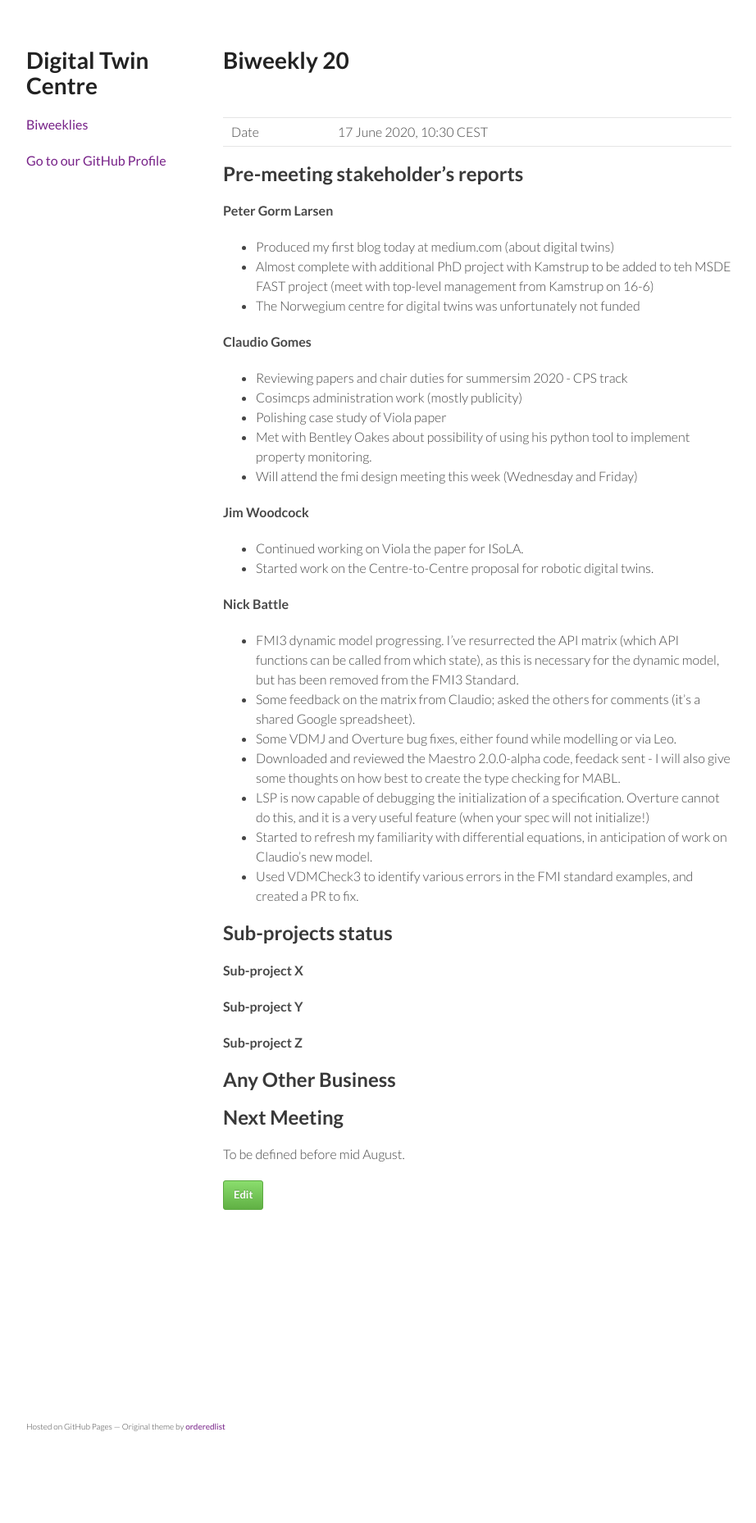
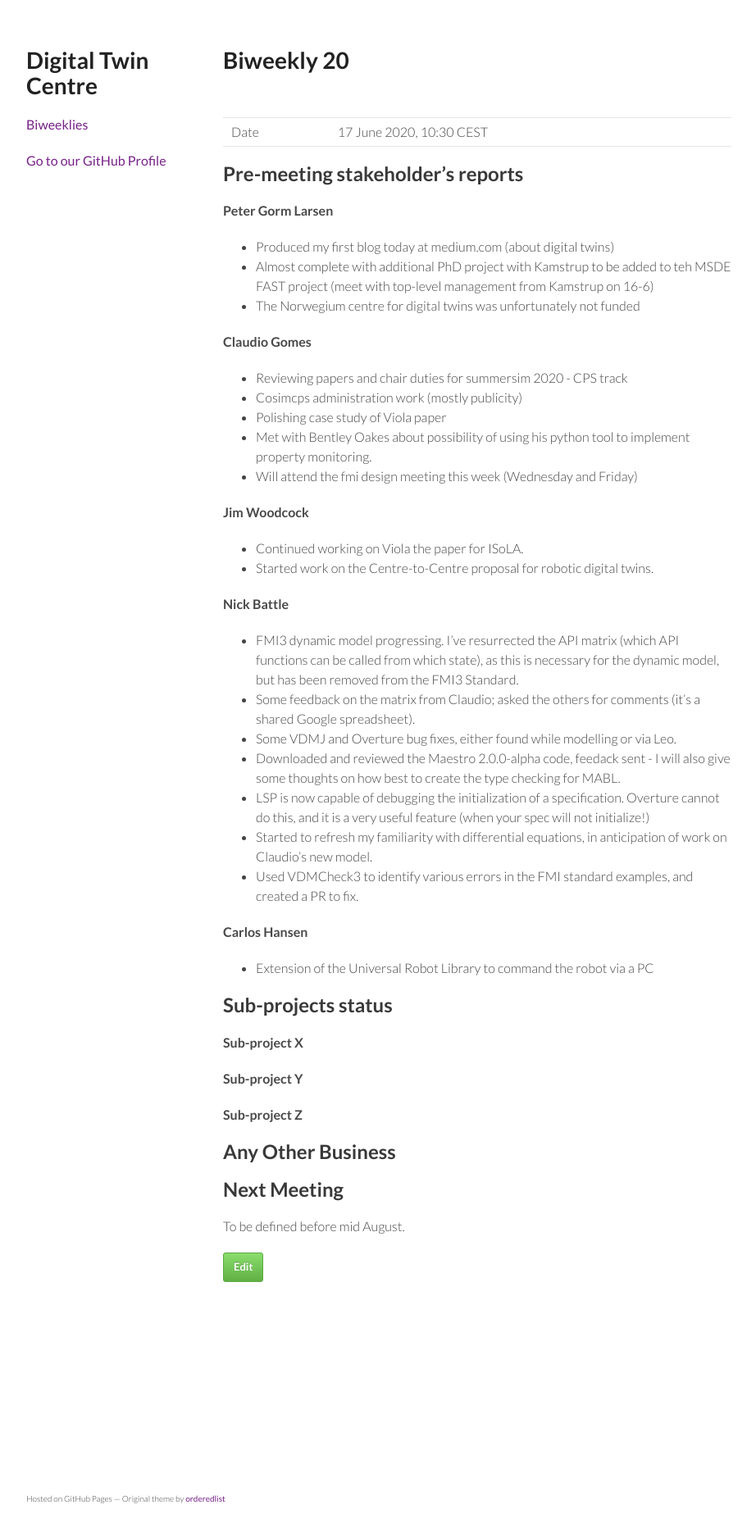
Before and after one commit to digitaltwincentre/digitaltwincentre.github.io, a Jekyll site: the page built from _biweeklies/Biweekly-20.md, in a window 1280 px wide. Shown: the whole page at 82% size, without its empty margins (178-1100 px from the left). Built offline with Jekyll 4.4.1, drawn with Linux system fonts in a browser that asks for light colours; nearby versions of some CDN libraries; before the commit the page ends 1770 px from its top, so only the background shows below that.

Commit message:
Update Biweekly-20.md

```diff
--- a/_biweeklies/Biweekly-20.md
+++ b/_biweeklies/Biweekly-20.md
@@ -45,6 +45,9 @@ date: 17 June 2020, 1030 CEST
 * Started to refresh my familiarity with differential equations, in anticipation of work on Claudio's new model.
 * Used VDMCheck3 to identify various errors in the FMI standard examples, and created a PR to fix.
 
+#### Carlos Hansen
+* Extension of the Universal Robot Library to command the robot via a PC
+
 
 ## Sub-projects status
 
```
